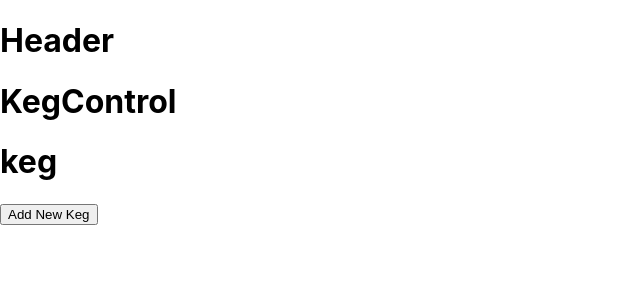
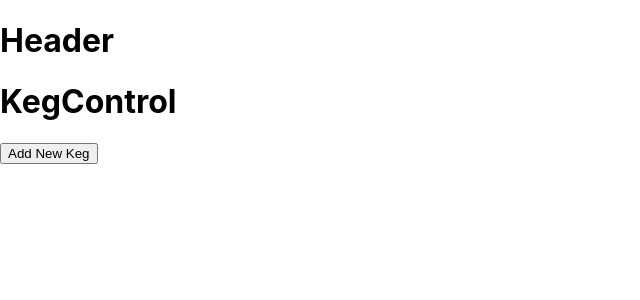
Before and after one commit to salimmayan/tap-room, a React (Create React App) app: page / in a window 1280 px wide. Shown: the top 300 px of the page, without its empty margins (0-640 px from the left). Built offline with nearby package versions, Linux system fonts and the light colour scheme.

Commit message:
fix KegList (MVP - can display keg name in keg List)

```diff
--- a/src/components/Keg.js
+++ b/src/components/Keg.js
@@ -1,11 +1,16 @@
 import React from 'react';
+import PropTypes from 'prop-types';
 
 function Keg(props) {
     return (
         <React.Fragment>
-            <h1>keg</h1>
+            <h1>{props.onKegName}</h1>
         </React.Fragment>
     );
 }
 
+Keg.propTypes = {
+    onKegName: PropTypes.string
+}
+
 export default Keg;
--- a/src/components/KegList.js
+++ b/src/components/KegList.js
@@ -1,12 +1,19 @@
 import React from 'react';
 import Keg from './Keg';
+import PropTypes from 'prop-types';
 
 function KegList(props) {
     return (
         <React.Fragment>
-            <Keg />
+            {props.kegList.map((keg) => {
+                return <Keg onKegName={keg.kegName} />
+            })}
         </React.Fragment>
     );
 }
 
+KegList.propTypes = {
+    kegList: PropTypes.object
+}
+
 export default KegList;
```
